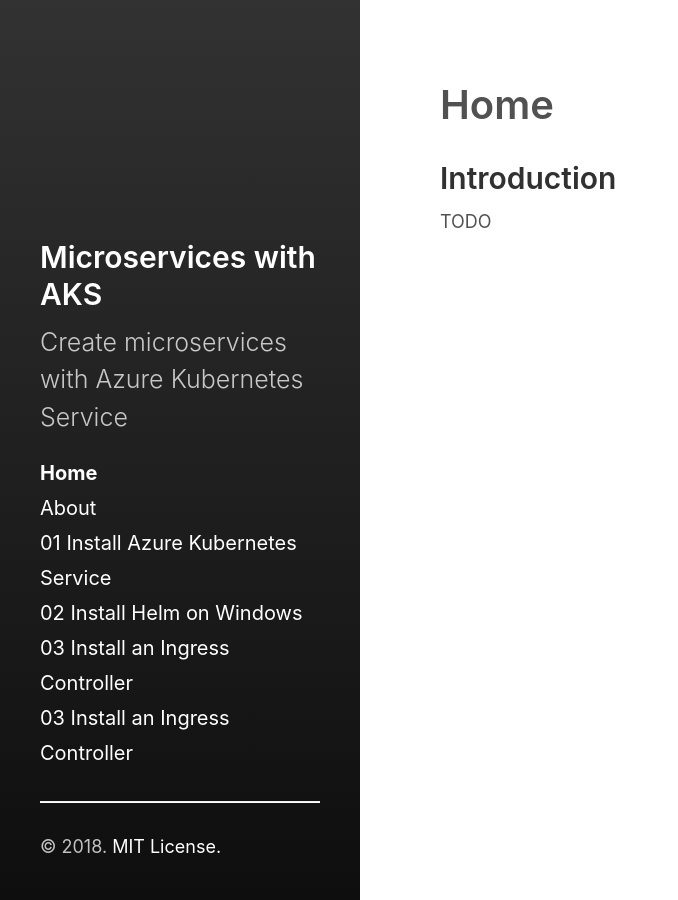
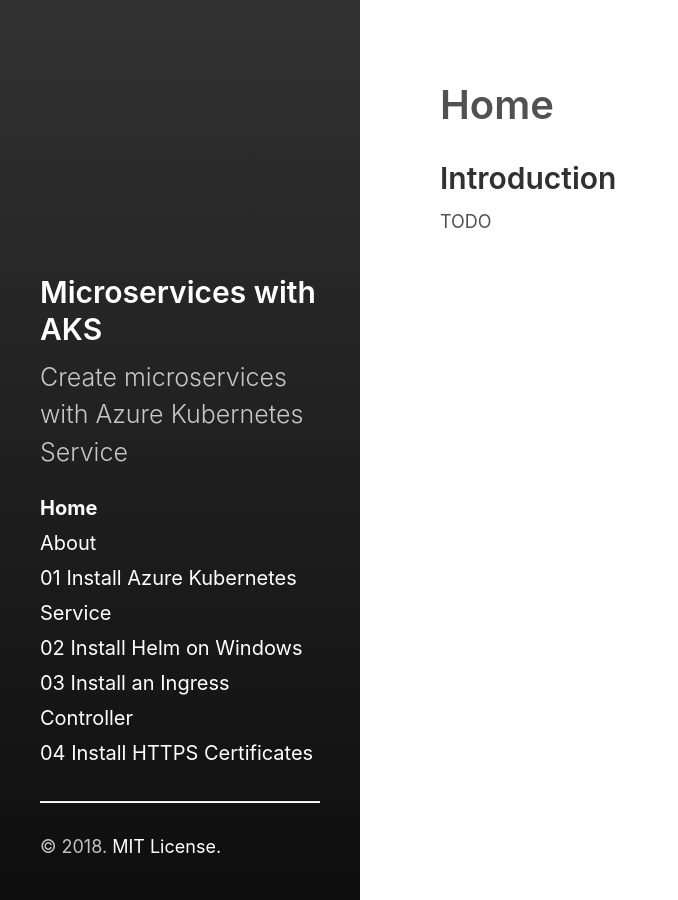
Before and after one commit to lulzzz/documentation-1, a Jekyll site: the page built from docs/index.md, in a window 1280 px wide. Shown: the whole page, without its empty margins (0-678 px from the left). Built offline with Jekyll 4.4.1, drawn with Linux system fonts in a browser that asks for light colours.

Commit message:
update cert

```diff
--- a/docs/category/04_install_cert_mgr.md
+++ b/docs/category/04_install_cert_mgr.md
@@ -1,6 +1,6 @@
 ---
 layout: category
-title: 03 Install an Ingress Controller
+title: 04 Install HTTPS Certificates
 ---
 
 We will use the 'cert-manager' application to provide HHTPS certificates to our web facing services. cert-manager is used to automatically generate and configure Let's Encrypt TLS certificates.
```
Also changed, not shown: 8 other files.
